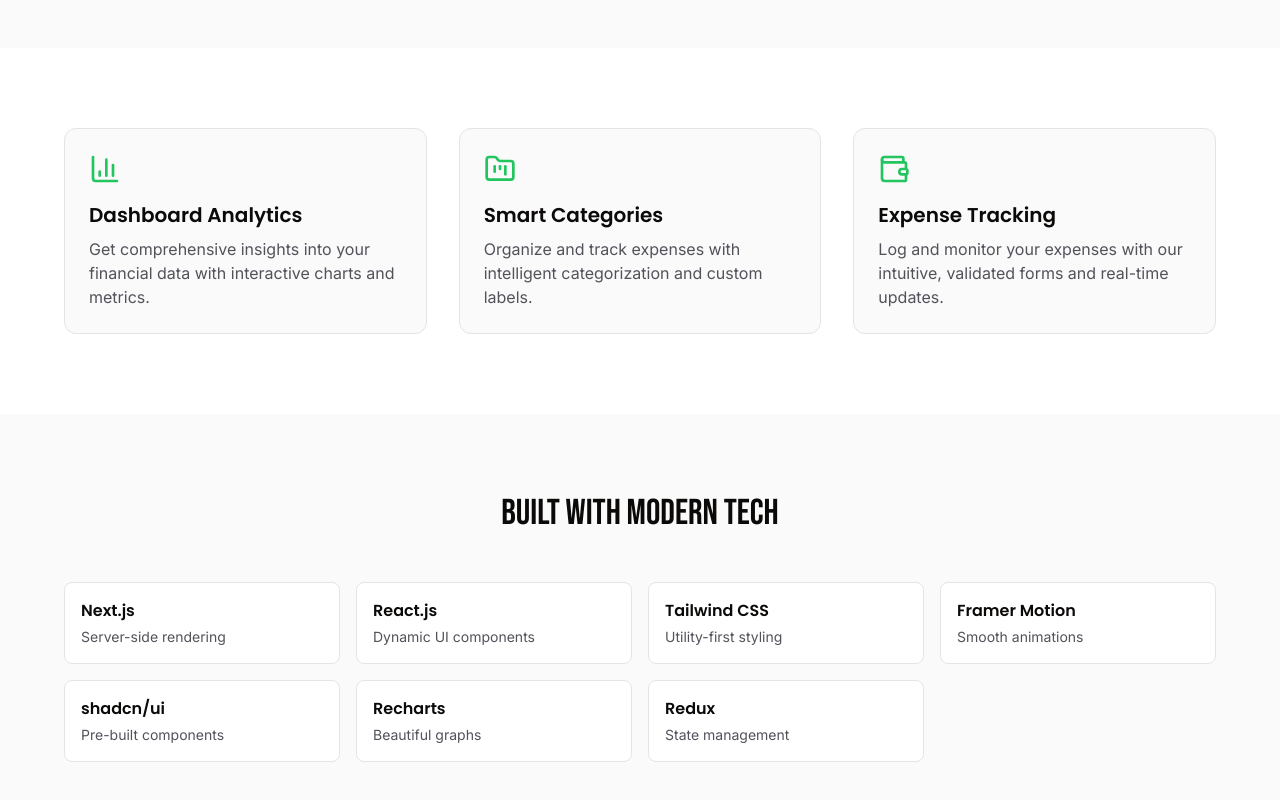
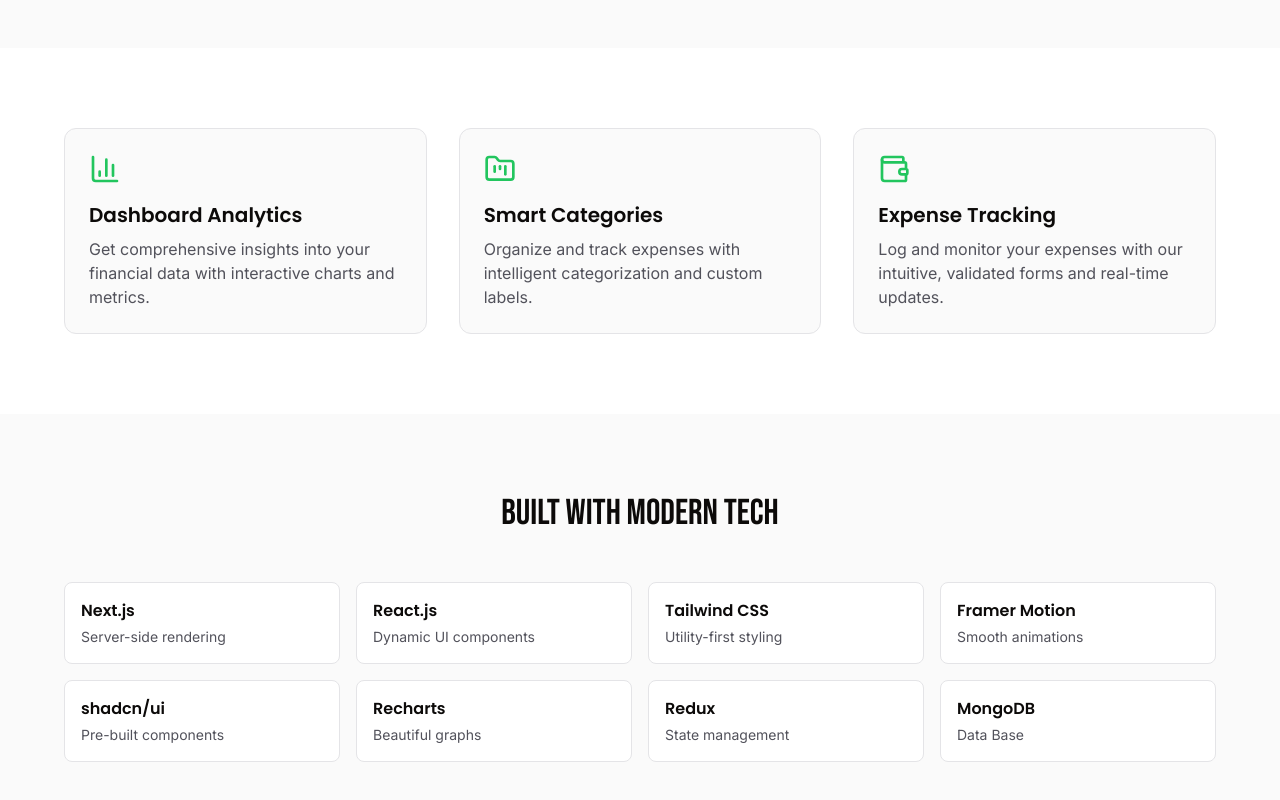
Before and after one commit to Harshal292004/FinTrack, a Next.js app: page / in a window 1280 px wide. Shown: the part 500-1300 px from the top of the page. Built offline with nearby package versions, Linux system fonts and the light colour scheme.

Commit message:
add mongodb

```diff
--- a/src/app/page.tsx
+++ b/src/app/page.tsx
@@ -38,7 +38,8 @@
     { name: "Framer Motion", description: "Smooth animations" },
     { name: "shadcn/ui", description: "Pre-built components" },
     { name: "Recharts", description: "Beautiful graphs" },
-    { name: "Redux", description: "State management" }
+    { name: "Redux", description: "State management" },
+    { name: "MongoDB", description: "Data Base"}
   ];
 
   return (
```
